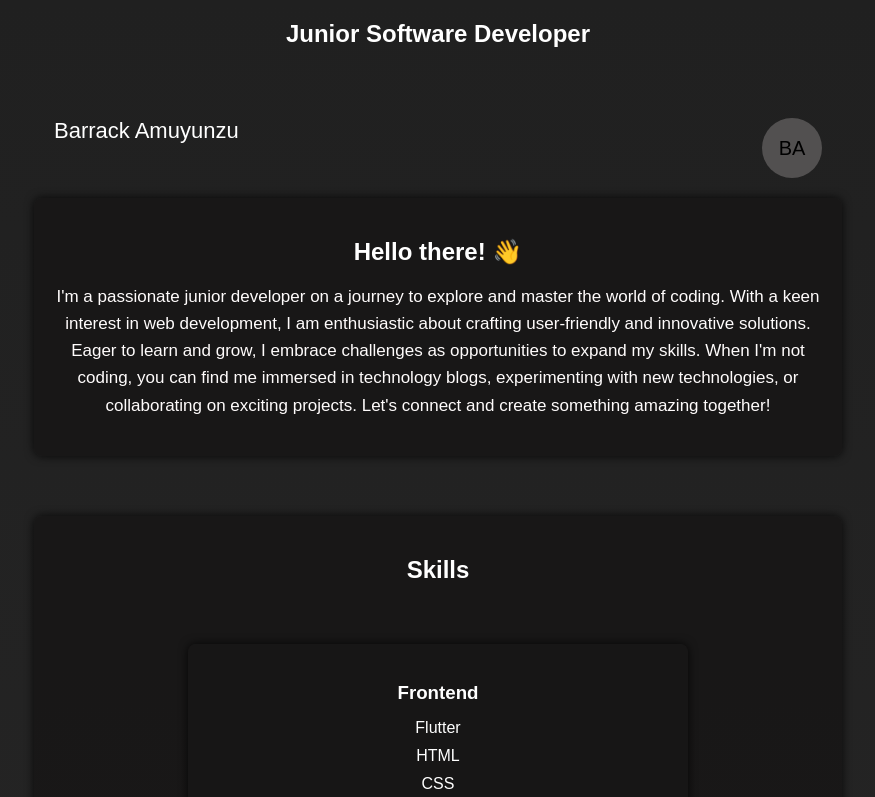
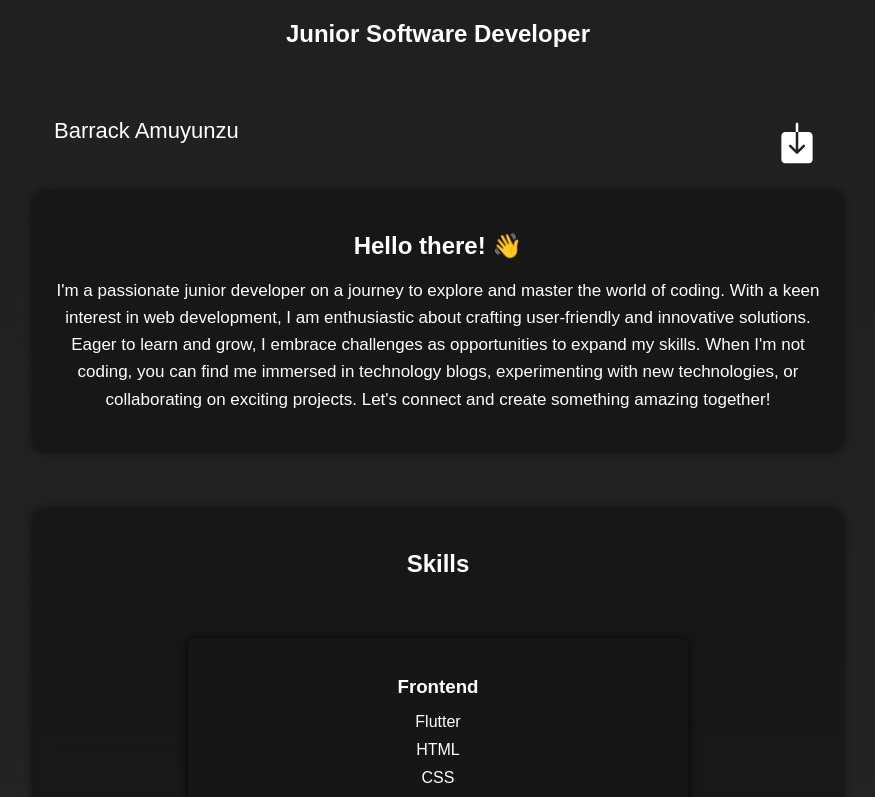
Before and after one commit to amuybar/portfolio, a React (Create React App) app: page / in a window 1280 px wide. Shown: the top 797 px of the page, without its empty margins (202-1077 px from the left). Built offline with nearby package versions, Linux system fonts and the light colour scheme.

Commit message:
Add a drop down menu for downloading certificates

```diff
--- a/package.json
+++ b/package.json
@@ -9,6 +9,7 @@
     "cra-template": "1.2.0",
     "react": "^18.2.0",
     "react-dom": "^18.2.0",
+    "react-icons": "^5.0.1",
     "react-scripts": "5.0.1"
   },
   "scripts": {
--- a/src/componets/contact/Contact.css
+++ b/src/componets/contact/Contact.css
@@ -45,6 +45,7 @@ form {
   .form-group {
     display: flex;
     flex-direction: column;
+    align-items: center;
   }
 
   label {
@@ -59,6 +60,7 @@ form {
     border: 1px solid #b1b0b0;
     background-color: #919090;
     border-radius: 5px;
+    width: 70%;
   }
 
   button {
@@ -67,6 +69,8 @@ form {
     padding: 10px 20px;
     font-size: 16px;
     border: none;
+    width: 60%;
+    align-items: center;
     border-radius: 5px;
     cursor: pointer;
   }
--- a/src/componets/topcomp/index.css
+++ b/src/componets/topcomp/index.css
@@ -4,6 +4,7 @@
   max-width: 800px;
   margin: 0px auto;
   padding: 20px;
+
   text-align: center;
   align-self: center;
   background-color: transparent;
@@ -18,14 +19,41 @@
     margin-bottom: 70px;
   }
 
-  .menu-button {
-    align-self: flex-end;
-    cursor: pointer;
 
+.menu-button {
+  align-self: flex-end;
+  cursor: pointer;
+  position: relative;
+
+}
+
+.dropdown-menu {
+  position: absolute;
+  top: 100%;
+  width: 200px;
+  right: 0;
+  background-color: #ffffff;
+  color: #000000;
+  border-radius: 8px;
+  box-shadow: 0 4px 8px rgba(0, 0, 0, 0.1);
+  z-index: 1;
+}
+
+.dropdown-menu div {
+  padding: 10px;
+  cursor: pointer;
+}
+
+.dropdown-menu div:hover {
+  background-color: #555;
+}
+
+  .icon{
+    font-size: 50px;
   }
-
   .bottom-section {
     display: flex;
+
     justify-content: space-between;
     width: 100%;
 
@@ -34,28 +62,3 @@
   .name {
     font-size: 22px;
   }
-
-  .circular-button {
-    width: 60px;
-    height: 60px;
-    border-radius: 50%;
-    background-color: #525050;
-    color: #000;
-    display: flex;
-    align-items: center;
-    justify-content: center;
-    cursor: pointer;
-    font-size: 20px;
-  }
-  .circular-button :hover {
-    width: 70px;
-    height: 70px;
-    border-radius: 50%;
-    background-color: #1463da;
-    color: #000;
-    display: flex;
-    align-items: center;
-    justify-content: center;
-    cursor: pointer;
-    font-size: 25px;
-  }
--- a/src/componets/topcomp/index.js
+++ b/src/componets/topcomp/index.js
@@ -1,8 +1,21 @@
-// TopContainer.js
-import React from 'react';
+import React, { useState } from 'react';
+import {  IoIosDownload } from 'react-icons/io';
+
 import './index.css';
 
 const TopContainer = () => {
+  const [menuVisible, setMenuVisible] = useState(false);
+
+  const toggleMenu = () => {
+    setMenuVisible(!menuVisible);
+  };
+
+  const handleDownload = (type) => {
+    // Replace with actual download logic based on the type
+    // For demonstration, we'll just log the type
+    console.log(`Downloading ${type}`);
+  };
+
   return (
     <div className="top-container">
 
@@ -10,7 +23,16 @@ const TopContainer = () => {
 
       <div className="bottom-section">
         <div className="name">Barrack Amuyunzu</div>
-        <div className="circular-button">BA</div>
+        <div className="menu-button" onClick={toggleMenu}>
+        <IoIosDownload className='icon'/>
+        {menuVisible && (
+          <div className="dropdown-menu">
+            <div onClick={() => handleDownload('CV')}>Download CV</div>
+            <div onClick={() => handleDownload('Certificates')}>Download Certificates</div>
+            <div onClick={() => handleDownload('Credentials')}>Download Credentials</div>
+          </div>
+        )}
+      </div>
       </div>
     </div>
   );
```
Also changed, not shown: 1 other file (tests, documents, lock files or other folders).
